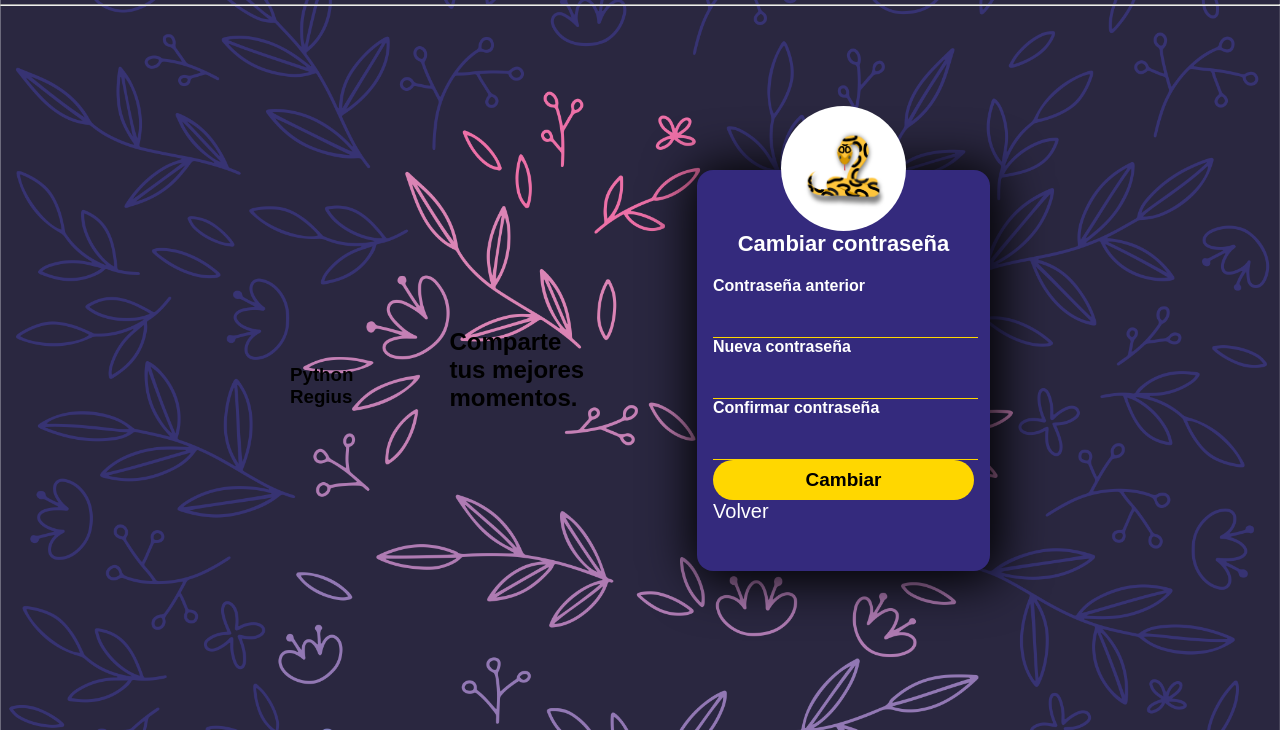
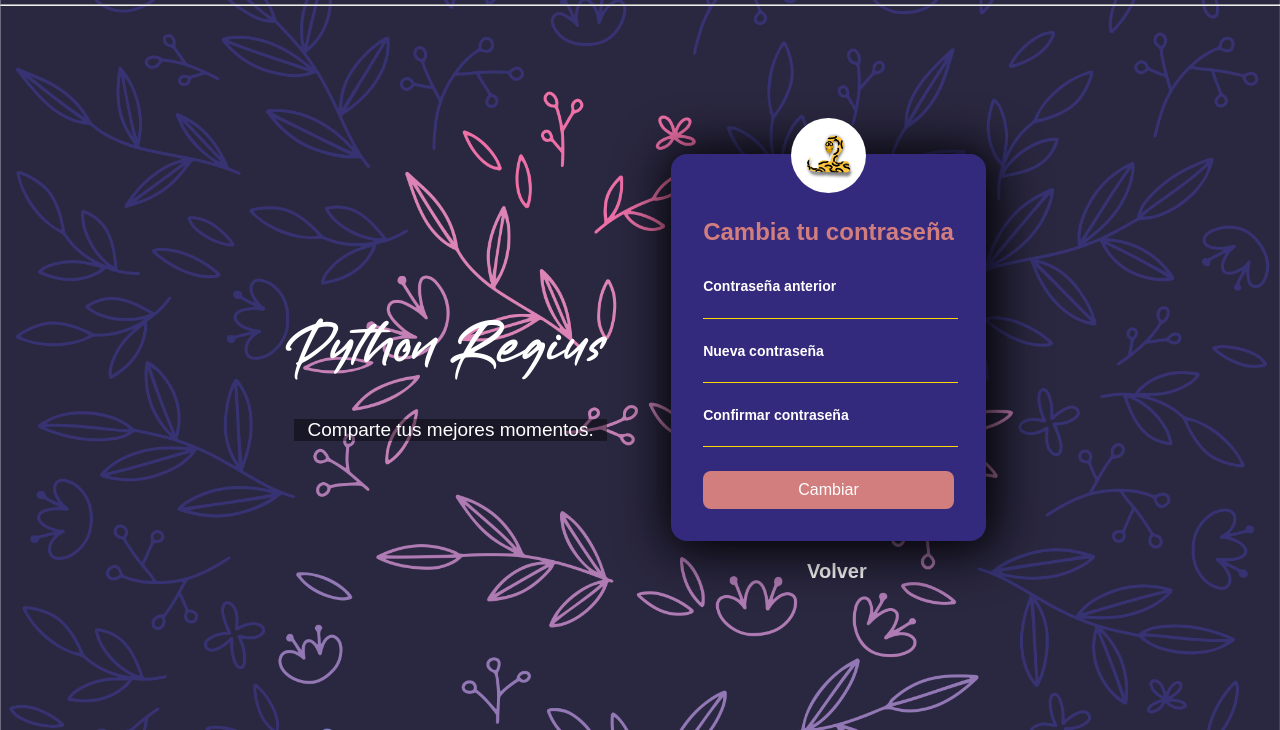
Before and after one commit to Robertron624/python-sirius, a Flask app: a page that uses templates/change-password.html in a window 1280 px wide. Shown: the part 70-800 px from the top of the page. Run offline with Flask 3, Linux system fonts and the light colour scheme; the visitor is signed in with stand-in values (Sample User, id 1).

Commit message:
refactor: changing the way an user can change of password

```diff
--- a/app.py
+++ b/app.py
@@ -1,7 +1,7 @@
 import os
 from flask import Flask, render_template, request, session, flash, redirect
 
-from formularios import Busqueda, Roles, Mensaje, Ayuda
+from formularios import Busqueda, Roles, Help
 from db import accion, editarimg, seleccion
 
 from routes.user_routes import user_blueprint
@@ -51,7 +51,7 @@ def busqueda(texto=None):
 
 @app.route('/ayuda/')
 def help():
-    frm = Ayuda()
+    frm = Help()
     return render_template("help.html", form=frm, titulo="Ayuda")
 
 @app.route('/roles/<int:iduser>/', methods=['GET', 'POST'])
--- a/routes/user_routes.py
+++ b/routes/user_routes.py
@@ -1,7 +1,7 @@
-from flask import Blueprint, redirect, render_template, request, session, flash
+from flask import Blueprint, redirect, render_template, request, session, flash, jsonify
 from db import seleccion, accion, editarimg
 from utilidades import format_datetime
-from formularios import EditarUsuario, Busqueda, Cambiarpsw, Mensaje
+from formularios import Edit_user, Busqueda, Change_password, Message
 from utilidades import pass_valido, is_adult
 from markupsafe import escape
 from werkzeug.security import check_password_hash, generate_password_hash
@@ -66,7 +66,7 @@ def edit_user():
     if 'id' not in session:
         return redirect('/')
     else:
-        frm_edit_user = EditarUsuario()
+        frm_edit_user = Edit_user()
         frm_search = Busqueda()
         if request.method == 'GET':
             return render_template('edit-user.html', form_edit_user=frm_edit_user, titulo='Editar usuario', form_search=frm_search, include_header=True)
@@ -125,51 +125,52 @@ def edit_user():
 
             return render_template('edit-user.html', form_edit_user=frm_edit_user, titulo='Editar usuario')
 
-@user_blueprint.route('/cambiar-contraseña/', methods=['POST', 'GET'])
+@user_blueprint.route('/cambiar-contraseña/', methods=['PUT', 'GET'])
 def change_password():
     if 'id' not in session:
         return redirect('/')
     else:
-        frm_change_password = Cambiarpsw()
+        frm_change_password = Change_password()
         frm_search = Busqueda()
         if request.method == 'GET':
             return render_template('change-password.html', form_change_password=frm_change_password, form_search=frm_search, titulo='Cambiar contraseña', include_header=True)
         else:
-            pwdan = escape(request.form['claan']).strip()
-            pwdn = escape(request.form['clanue']).strip()
-            pwdcn = escape(request.form['comclanue']).strip()
+
+            data = request.get_json()
+
+            if(not data):
+                return jsonify({'error': 'No se han suministrado datos'}), 400
+
+            previous_password = escape(data.get('previous_password')).strip()
+            new_password = escape(data.get('new_password')).strip()
+            new_password_confirm = escape(data.get('new_password_confirm')).strip()
             usr = session['ema']
             sql = f"SELECT contraseña FROM usuarios WHERE correo='{usr}'"
             res = seleccion(sql)
-            cbd = res[0][0]
+            current_password = res[0][0]
 
-            swerror = False
-            if check_password_hash(cbd, pwdan) == False:
-                flash('ERROR: La contraseña no coincide.')
-                swerror = True
-            if pwdan == None or len(pwdan) == 0 or not pass_valido(pwdan):
-                flash('ERROR: Debe suministrar una contraseña válida.')
-            if pwdn == None or len(pwdn) == 0 or not pass_valido(pwdn):
-                flash('ERROR: Debe suministrar una contraseña válida.')
-                swerror = True
-            if pwdcn == None or len(pwdcn) == 0 or not pass_valido(pwdcn):
-                flash('ERROR: Debe suministrar una contraseña válida.')
-                swerror = True
-            if pwdn != pwdcn:
-                flash('ERRROR: la contraseña y su verificación no coinciden')
-                swerror = True
-            if not swerror:
-                newcla = generate_password_hash(pwdn)
+            if check_password_hash(current_password, previous_password) == False:
+                return jsonify({'error': 'La contraseña actual es incorrecta.'}), 400
+            if previous_password == None or len(previous_password) == 0 or not pass_valido(previous_password):
+                return jsonify({'error': 'Debe suministrar la actual contraseña válida.'}), 400
+            if new_password == None or len(new_password) == 0 or not pass_valido(new_password):
+                return jsonify({'error': 'La nueva contraseña es inválida.'}), 400
+            if new_password_confirm == None or len(new_password_confirm) == 0 or not pass_valido(new_password_confirm):
+                return jsonify({'error': 'La confirmación de la nueva contraseña es inválida.'}), 400
+            if new_password != new_password_confirm:
+                return jsonify({'error': 'La nueva contraseña y su confirmación no coinciden.'}), 400
 
-                sql = f"UPDATE usuarios SET contraseña='{newcla}' WHERE correo='{usr}'"
-                res = editarimg(sql)
+            new_password_hashed = generate_password_hash(new_password)
+
+            sql = f"UPDATE usuarios SET contraseña='{new_password_hashed}' WHERE correo='{usr}'"
+            res = editarimg(sql)
+
             if res == 0:
-                flash('ERROR: No se pudo registrar el cambio.')
-                return render_template('change-password.html', form_change_password=frm_change_password, form_search=frm_search, titulo='Cambiar contraseña', include_header=True)
+                print('No se pudo cambiar la contraseña.')
+                return jsonify({'error': 'No se pudo cambiar la contraseña.'}), 400
             else:
-                # make the user log in again with the new password
                 session.clear()
-                return redirect('/')
+                return jsonify({'message': 'Contraseña cambiada correctamente.'}), 200
 
 
 @user_blueprint.route('/mensajes/<int:id>', methods=['GET', 'POST'])
@@ -195,7 +196,7 @@ def send_message(idremitente=None, idreceptor=None):
     if 'id' not in session:
         return redirect('/')
     else:
-        frm_mensaje = Mensaje()
+        frm_mensaje = Message()
         frm_search = Busqueda()
 
         if request.method == 'GET':
--- a/static/css/base.css
+++ b/static/css/base.css
@@ -26,12 +26,14 @@ img {
   display: block;
 }
 
+input[type="submit"],
 button {
   cursor: pointer;
   border: none;
   background: none;
   color: inherit;
   font: inherit;
+  transition: all 0.3s ease-in-out;
 }
 
 body {
--- /dev/null
+++ b/static/css/change-password.css
@@ -0,0 +1,143 @@
+main {
+  display: flex;
+  gap: 4rem;
+  justify-content: center;
+  flex-direction: column;
+}
+
+.go-back {
+  text-align: center;
+  margin-top: 2rem;
+  display: block;
+  width: fit-content;
+  margin-inline: auto;
+}
+
+.go-back::before {
+  content: "<";
+  margin-right: 5px;
+  opacity: 0;
+    transition: all 0.3s ease-in-out;
+}
+
+.go-back:hover::before {
+  opacity: 1;
+}
+
+.go-back::after {
+  content: "";
+  width: 0;
+  height: 1px;
+  margin-top: 1.5px;
+  background: white;
+  display: block;
+  transition: all 0.3s ease-in-out;
+}
+
+.go-back:hover::after {
+  width: 100%;
+}
+
+.name {
+  margin: 0 0 2rem;
+  padding: 0;
+  font-family: "Dark", sans-serif;
+  font-size: 70px;
+  color: white;
+  font-weight: lighter;
+  position: relative;
+}
+
+.slogan {
+  font-size: 19px;
+  color: white;
+  text-align: center;
+  background: rgba(0, 0, 0, 0.398);
+}
+
+.logo {
+  width: 75px;
+  height: 75px;
+  border-radius: 50%;
+  margin-inline: auto;
+  position: absolute;
+    top: -36px;
+    left: 0;
+    right: 0;
+    bottom: 0;
+
+}
+
+.form-box {
+  width: 100%;
+  max-width: 320px;
+  background: #342a7d;
+  color: white;
+  box-sizing: border-box;
+  padding: 4rem 2rem 2rem;
+  border-radius: 1rem;
+  box-shadow: 3px 3px 50px 7px black;
+  position: relative;
+}
+
+.form-box h2 {
+    margin-block-end: 2rem;
+    text-align: center;
+    color: #d37e7e;
+}
+
+.form-box label {
+  font-size: .875rem;
+  font-weight: bold;
+  display: block;
+}
+
+.form-box .change-password-form {
+    display: grid;
+    gap: 1.5rem;
+}
+
+.form-box .form-group {
+    display: grid;
+    gap: .2rem;
+}
+
+.form-box .form-group input {
+  width: 100%;
+  color: white;
+  background: transparent;
+  border: none;
+  border-bottom: 1px solid gold;
+  outline: none;
+  font-size: 16px;
+}
+
+.form-box .change-password-form input[type="submit"] {
+  background: #d37e7e;
+  color: white;
+  border: none;
+  padding: 10px;
+  font-size: 16px;
+  cursor: pointer;
+  width: 100%;
+  border-radius: .5rem;
+}
+
+.form-box .change-password-form input[type="submit"]:hover {
+  background: #a14040;
+  color: white;
+}
+
+.go-back {
+  color: white;
+  font-size: 20px;
+  font-weight: bold;
+  transition: all 0.3s ease-in-out;
+  margin-block-start: 1.2rem;
+}
+
+@media (min-width: 768px) {
+  main {
+    flex-direction: row;
+  }
+}
--- a/static/css/edit-user.css
+++ b/static/css/edit-user.css
@@ -106,11 +106,11 @@ form.edit-user input[type="submit"]:hover {
 }
 
 .go-back {
-  text-decoration: none;
   color: white;
   font-size: 20px;
   font-weight: bold;
   transition: all 0.3s ease-in-out;
+  margin-block-start: 1.2rem;
 }
 
 .go-back::before {
--- a/static/css/login.css
+++ b/static/css/login.css
@@ -6,22 +6,6 @@ main {
   flex-direction: column;
   gap: 6rem;
   padding-block: 1.5rem;
-}
-
-
-
-#volver2 {
-  text-align: center;
-  left: 105px;
-  font-size: 20px;
-  bottom: 70px;
-}
-
-#volver3 {
-  text-align: center;
-  left: 105px;
-  font-size: 20px;
-  bottom: 50px;
 }
 
 #duda {
@@ -36,7 +20,7 @@ main {
   justify-content: center;
 }
 
-.name {
+.app-name {
   margin: 0 0 2rem;
   padding: 0;
   font-family: 'Dark', sans-serif;
@@ -46,7 +30,7 @@ main {
   position: relative;
 }
 
-.subtitle {
+.slogan {
   font-size: 19px;
   color: white;
   text-align: center;
--- a/static/css/profile.css
+++ b/static/css/profile.css
@@ -60,7 +60,7 @@ p.username {
 
 #results {
   margin-top: 3rem;
-  width: 100%;
+  width: 70%;
   max-width: 600px;
   margin-inline: auto;
   padding-block: 2.5rem;
--- /dev/null
+++ b/static/js/changePassword.js
@@ -0,0 +1,74 @@
+function main () {
+
+    const Toast = Swal.mixin({
+        toast: true,
+        position: 'top-end',
+        showConfirmButton: false,
+        timer: 5000,
+        timerProgressBar: true
+    })
+
+    const changePasswordForm = document.getElementById('change-password-form')
+
+    changePasswordForm.addEventListener('submit', async (event) => {
+        event.preventDefault()
+
+        const formData = new FormData(changePasswordForm)
+        const previous_password = formData.get('previous_password')
+        const new_password = formData.get('new_password')
+        const new_password_confirm = formData.get('new_password_confirm')
+
+        if(new_password !== new_password_confirm) {
+            Toast.fire({
+                icon: 'error',
+                title: 'Las contraseñas no coinciden',
+            })
+            return
+        }
+
+        const data = {
+            previous_password,
+            new_password,
+            new_password_confirm
+        }
+
+        try {
+            const response = await fetch('/cambiar-contraseña', {
+                method: 'PUT',
+                headers: {
+                    'Content-Type': 'application/json'
+                },
+                body: JSON.stringify(data)
+            })
+
+            const result = await response.json()
+
+            if (response.status === 200) {
+                changePasswordForm.reset()
+                Toast.fire({
+                    icon: 'success',
+                    title: `${result.message}, serás redirigido a la página de inicio de sesión`,
+                })
+
+                setTimeout(() => {
+                    window.location.href = '/login'
+                }, 5000)
+
+            } else {
+                Toast.fire({
+                    icon: 'error',
+                    title: result.message,
+                })
+            }
+        }catch (error) {
+            console.error(error)
+
+            Toast.fire({
+                icon: 'error',
+                title: 'Error al cambiar la contraseña, intente de nuevo',
+            })
+        }
+    })
+}
+
+document.addEventListener('DOMContentLoaded', main)
--- a/templates/change-password.html
+++ b/templates/change-password.html
@@ -1,29 +1,49 @@
-{% extends 'base.html' %} {% block css %}
-{{ super() }}
-<link rel="stylesheet" href="{{ url_for('static', filename='/css/login.css' ) }}" />
-{% endblock %} {% block contenido %}
-<h3 class="nombre">Python Regius</h3>
-<h2>Comparte tus mejores momentos.</h2>
-<div class="login-box">
-    <img class="avatar" src="{{ url_for('static', filename='img/Logo2.png' ) }}" alt="logo python regius" />
-    <h1>Cambiar contraseña</h1>
-    <form name="frecu" id="frecu"  method="POST">
-        <!--nombre de usuario-->
-        <label for="Contraseña anterior">Contraseña anterior</label>
-        <!--<input type="email" placeholder="Correo electronico" required>-->
-        <div>{{form_change_password.claan}}</div>
-        <!--contraseña-->
-        <label for="Nueva contraseña">Nueva contraseña</label>
-        <!--<input type="email" placeholder="Confirma el correo electronico" required>-->
-        <div>{{form_change_password.clanue}}</div>
-        <label for="Confirmar contraseña">Confirmar contraseña</label>
-        <!--<input type="email" placeholder="Confirma el correo electronico" required>-->
-        <div>{{form_change_password.comclanue}}</div>
-        <!--btn login-->
-        <!-- <input type="submit" value="Recuperar">-->
-        <div>{{form_change_password.btncla}}</div>
+{% extends 'base.html' %} {% block css %} {{ super() }}
+<link
+  rel="stylesheet"
+  href="{{ url_for('static', filename='/css/change-password.css' ) }}"
+/>
+{% endblock %} {% block contenido %} {% block js %}
+<script
+  defer
+  src="{{ url_for('static', filename='/js/sweetalert.js') }}"
+></script>
+<script
+  defer
+  src="{{ url_for('static', filename='/js/changePassword.js') }}"
+></script>
+{% endblock %}
+
+<div class="left">
+  <h1 class="name">Python Regius</h1>
+  <p class="slogan">Comparte tus mejores momentos.</p>
+</div>
+<div class="right">
+  <div class="form-box">
+    <img
+      class="logo"
+      src="{{ url_for('static', filename='img/Logo2.png' ) }}"
+      alt="logo python regius"
+    />
+    <h2>Cambia tu contraseña</h2>
+    <form class="change-password-form" id="change-password-form">
+      <div class="form-group">
+        <label for="previous_password">Contraseña anterior</label>
+        {{form_change_password.previous_password}}
+      </div>
+      <div class="form-group">
+        <label for="new_password">Nueva contraseña</label>
+        {{form_change_password.new_password}}
+      </div>
+      <div class="form-group">
+        <label for="new_password_confirm">Confirmar contraseña</label>
+        {{form_change_password.new_password_confirm}}
+      </div>
+      <div class="submit-container">
+        {{form_change_password.submit_new_password}}
+      </div>
     </form>
-    <a id="volver3" href="/profile/">Volver</a>
+  </div>
+  <a class="go-back" href="/profile/">Volver</a>
 </div>
-
 {% endblock %}
--- a/templates/login.html
+++ b/templates/login.html
@@ -8,8 +8,8 @@
 <script defer src="{{ url_for('static', filename='/js/sweetalert.js') }}"></script>
 
 <div class="title-subtitle">
-    <h1 class="name">Python Regius</h1>
-    <p class="subtitle">Comparte tus mejores momentos.</p>
+    <h1 class="app-name">Python Regius</h1>
+    <p class="slogan">Comparte tus mejores momentos.</p>
 </div>
 <div class="login-box">
     <img class="avatar" loading="lazy" src="{{ url_for('static', filename='img/Logo2.png' ) }}" alt="company logo" />
```
Also changed, not shown: formularios.py (+8 -8 lines), templates/help.html (+0 -21 lines).
